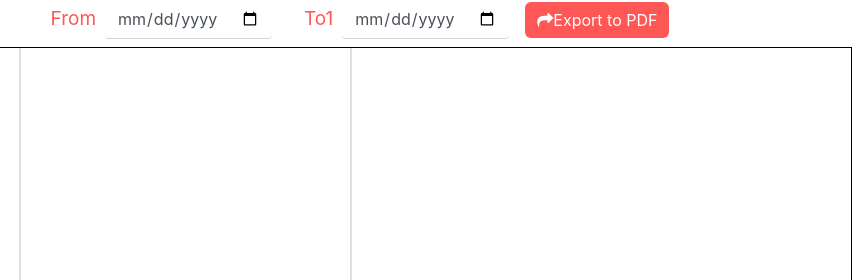
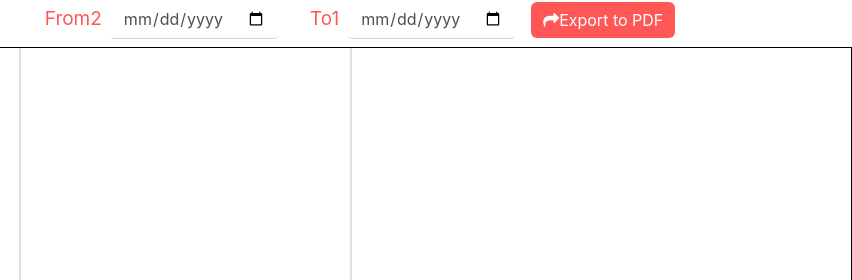
Before and after one commit to waqashassangorsi/PmmDesktopApp, an Electron app: page index.html in a window 1000 px wide. Shown: the top 280 px of the page, 148-1000 px from the left. Drawn offline with nearby package versions, Linux system fonts and the light colour scheme.

Commit message:
test2 commit

```diff
--- a/index.html
+++ b/index.html
@@ -20,7 +20,7 @@
               <form class="form-inline">
 
                    <div class="form-group mx-sm-3 mb-2">
-                        <label class="date_label">From</label>
+                        <label class="date_label">From2</label>
                         <input type="date" class="form-control date_input">
                     </div>
 
```
